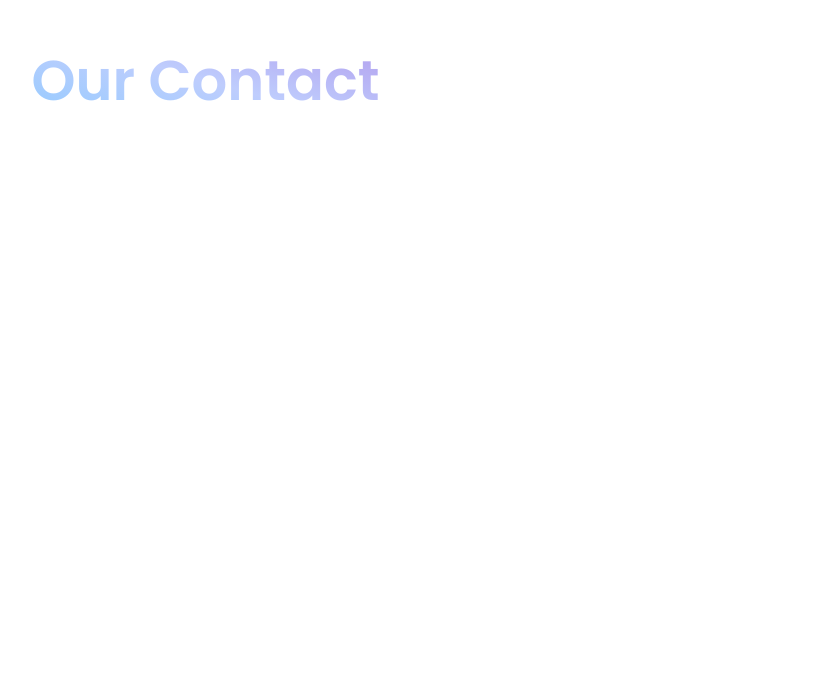
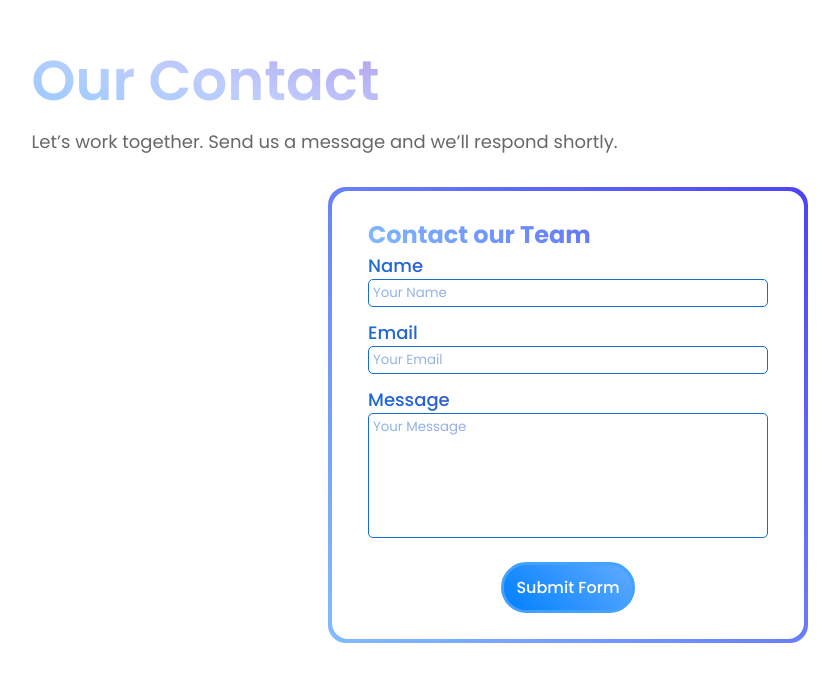
Before and after one commit to arvinr16/Infovolution17_Simetri1.618, a plain HTML site: page src/index.html in a window 1280 px wide. Shown: the part 2400-3081 px from the top of the page, without its empty margins (72-911 px from the left). Before the commit the page ends 2592 px from the top, so only its background shows below. Drawn offline with Linux system fonts and the light colour scheme.

Commit message:
Adding 'contact' section in 'index.html' and 'style.css' (finish)

```diff
--- a/src/index.html
+++ b/src/index.html
@@ -137,7 +137,10 @@
         <div class="service-div-item">
           <img src="images/gambarWebDevelopment1.jpg" alt="service-item-1" />
           <h2 class="service-div-item-h2">Website Experience</h2>
-          <p>We create simple, modern interfaces that make your website easy to explore.</p>
+          <p>
+            We create simple, modern interfaces that make your website easy to
+            explore.
+          </p>
         </div>
       </div>
       <a href="#contact" class="down-arrow">
@@ -149,7 +152,58 @@
         />
       </a>
     </section>
-    <section id="contact"></section>
+    <section id="contact">
+      <h2 class="contact-h2">
+        Let’s work together. Send us a message and we’ll respond shortly.
+      </h2>
+      <div class="form">
+        <form action="https://api.web3forms.com/submit" method="POST">
+          <h1>Contact our Team</h1>
+          <input
+            type="hidden"
+            name="access_key"
+            value="2a7be5cd-8911-4c20-9d57-3400be67ce9a"
+          />
+          <input type="checkbox" name="botcheck" class="hidden" />
+          <div class="form-group">
+            <div class="input-group">
+              <label for="name">Name</label>
+              <input
+                type="text"
+                id="name"
+                name="name"
+                placeholder="Your Name"
+                required
+              />
+            </div>
+            <div class="input-group">
+              <label for="email">Email</label>
+              <input
+                type="email"
+                id="email"
+                name="email"
+                placeholder="Your Email"
+                required
+              />
+            </div>
+            <div class="input-group">
+              <label for="message">Message</label>
+              <input
+                type="text"
+                id="message"
+                class="message"
+                name="message"
+                placeholder="Your Message"
+                required
+              />
+            </div>
+          </div>
+          <div class="btn-submit-div">
+            <button type="submit" class="btn-submit">Submit Form</button>
+          </div>
+        </form>
+      </div>
+    </section>
     <footer></footer>
     <script src="main.js"></script>
   </body>
--- a/src/style.css
+++ b/src/style.css
@@ -320,15 +320,15 @@ section#about::before {
 }
 
 #about-1:hover::after {
-    content: 'FLUFYOS Company Profile';
+  content: "FLUFYOS Company Profile";
 }
 
 #about-2:hover::after {
-    content: 'Simetri Semesta Company Profile';
+  content: "Simetri Semesta Company Profile";
 }
 
 #about-3:hover::after {
-    content: 'AyoNiat Basketball Court Web Design';
+  content: "AyoNiat Basketball Court Web Design";
 }
 
 .about-item img {
@@ -452,11 +452,117 @@ section#contact::before {
   content: "Our Contact";
 }
 
-.service-h2 {
+.contact-h2 {
   font-size: 18px;
   font-weight: 400;
   color: #676767;
 }
+
+.hidden {
+  display: none !important;
+}
+
+.form {
+  margin-top: 32px;
+  display: flex;
+  justify-content: center;
+}
+
+form {
+  width: 400px;
+  position: relative;
+  border-radius: 18px;
+  padding: 30px 40px;
+  background: linear-gradient(45deg, #82bcff, #4f43f5);
+  z-index: 0;
+  overflow: hidden;
+}
+
+form::before {
+  content: "";
+  position: absolute;
+  top: 4px;
+  bottom: 4px;
+  right: 4px;
+  left: 4px;
+  background: white;
+  border-radius: 16px;
+  z-index: -1;
+}
+
+form h1 {
+  background: linear-gradient(45deg, #82bcff, #4f43f5);
+  background-clip: text;
+  -webkit-text-fill-color: transparent;
+  font-weight: 700;
+}
+
+.form-group {
+  font-size: 18px;
+  font-weight: 500;
+  margin-bottom: 24px;
+}
+
+.form-group label {
+  background: linear-gradient(45deg, #176ed2, #8b1be0);
+  background-clip: text;
+  -webkit-text-fill-color: transparent;
+}
+
+.input-group {
+  display: flex;
+  flex-direction: column;
+  margin-bottom: 12px;
+}
+
+.input-group input {
+  padding: 3px 0 3px 4px;
+  font-weight: 400;
+  border: 1.5px solid #176ed2;
+  border-radius: 5px;
+  border-bottom: 1.5px solid #176ed2;
+  outline: none;
+}
+
+.input-group input::placeholder {
+  background: linear-gradient(45deg, #176ed2, #8b1be0);
+  background-clip: text;
+  -webkit-text-fill-color: transparent;
+  opacity: 0.5;
+}
+
+.input-group input.message {
+  padding-bottom: 100px;
+}
+
+.btn-submit-div {
+  display: flex;
+  justify-content: center;
+}
+
+.btn-submit {
+  font-size: 16px;
+  font-weight: 500;
+  text-decoration: none;
+  padding: 10px 12px;
+  color: white;
+  background: linear-gradient(45deg, #0180ff, #60aaff);
+  border: 3px solid #43a1ff;
+  border-radius: 50px;
+  background-clip: border-box;
+  -webkit-text-fill-color: white;
+  transition: background 0.5s ease, border 0.5s ease, color 0.5s ease,
+    -webkit-text-fill-color 0.5s ease, text 0.3s ease, box-shadow 0.3s ease;
+}
+
+.btn-submit:hover {
+  background: linear-gradient(45deg, #0180ff, #60aaff);
+  background-clip: text;
+  -webkit-text-fill-color: transparent;
+  border: 3px solid #81c0ff;
+  box-shadow: 0 5px 10px #4da6ff;
+}
+/* Contact Section End */
 
 @keyframes upDown {
   0% {
```
Lines whose indentation alone changed are shown as unchanged.
